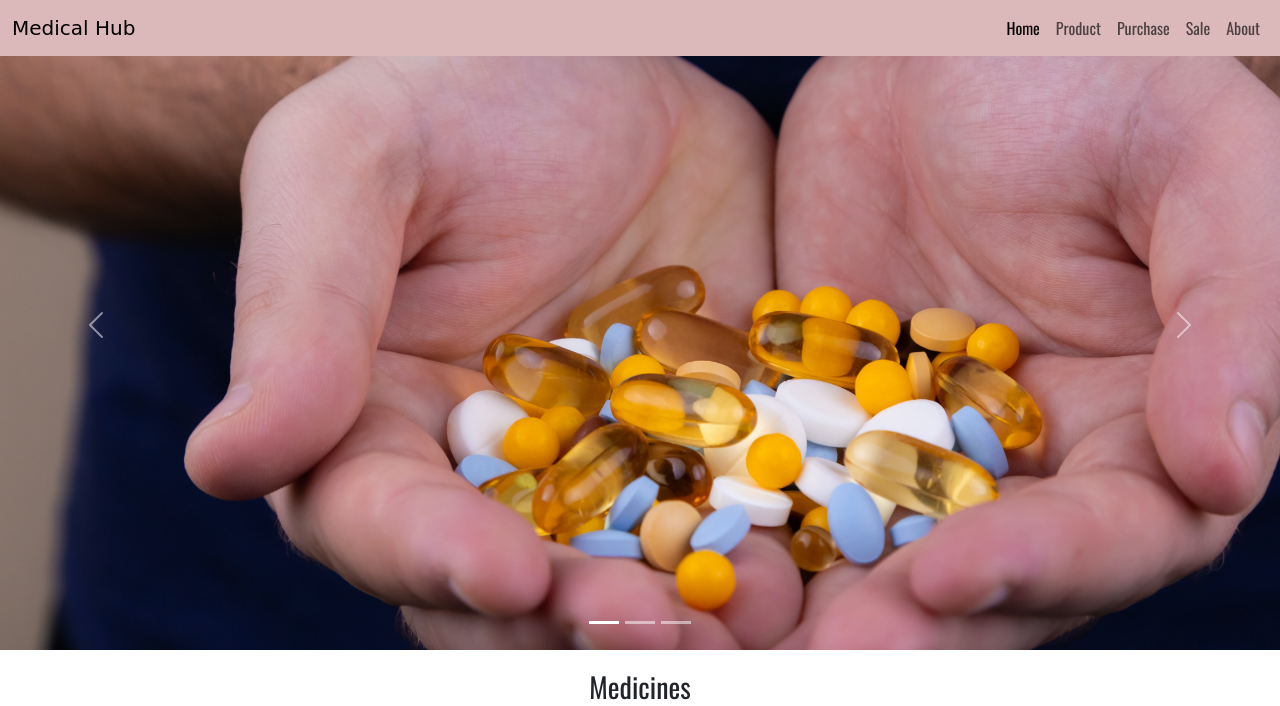
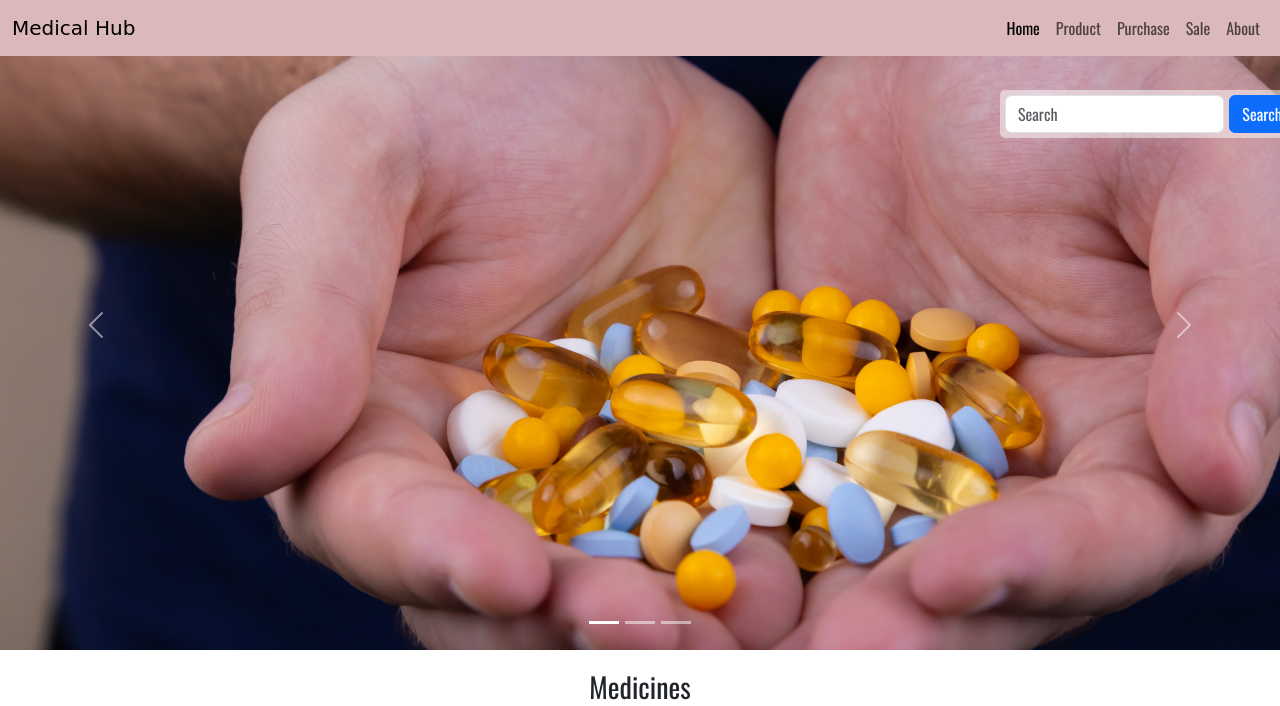
Before and after one commit to siyadaly/collegeproject-og, a Django app: page / in a window 1280 px wide. Shown: the top 706 px of the page. Run offline with Django 3.2, Linux system fonts and the light colour scheme.

Commit message:
ADDING CHANGES

```diff
--- a/medicalshop/page_app/static/css/home.css
+++ b/medicalshop/page_app/static/css/home.css
@@ -20,3 +20,17 @@
 .features-card {
   margin-bottom: 20px;
 }
+
+.control-panel {
+  display: flex;
+  position: absolute;
+  z-index: 100;
+  gap: 5px;
+  flex-direction: row;
+  width: 300px;
+  background-color: rgb(255, 255, 255, 0.5);
+  border-radius: 5px;
+  padding: 5px;
+  margin: 90px auto;
+  right: 200px;
+}
--- a/medicalshop/page_app/templates/home.html
+++ b/medicalshop/page_app/templates/home.html
@@ -19,6 +19,10 @@ Home
           <button type="button" data-bs-target="#carouselExampleIndicators" data-bs-slide-to="2" aria-label="Slide 3"></button>
         </div>
         <div class="carousel-inner">
+          <div class="control-panel">
+            <input class="form-control" placeholder="Search"  />
+            <button type="button" class="btn btn-primary">Search</button>
+          </div>
           <div class="carousel-item active">
             <img src="{% static 'img/home1.jpg' %}" class="d-block w-100 car-img" alt="...">
           </div>
```
